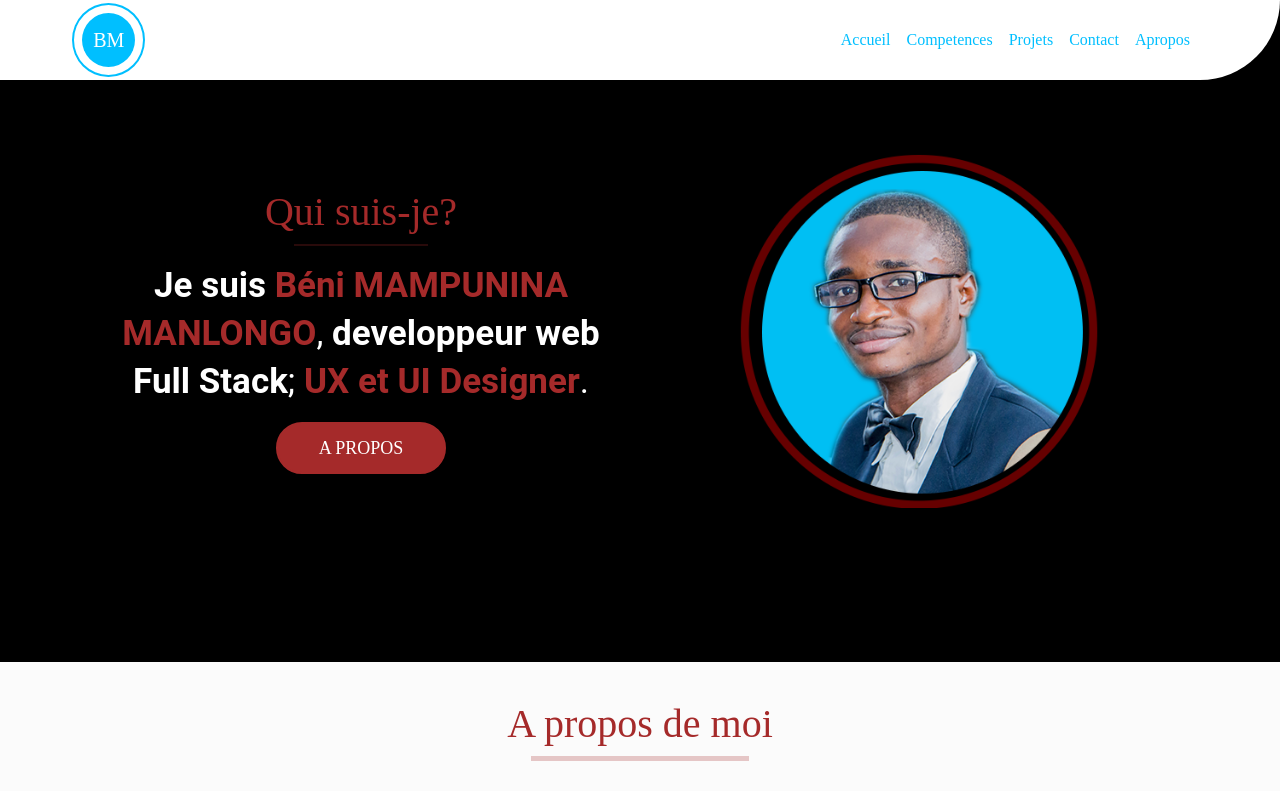
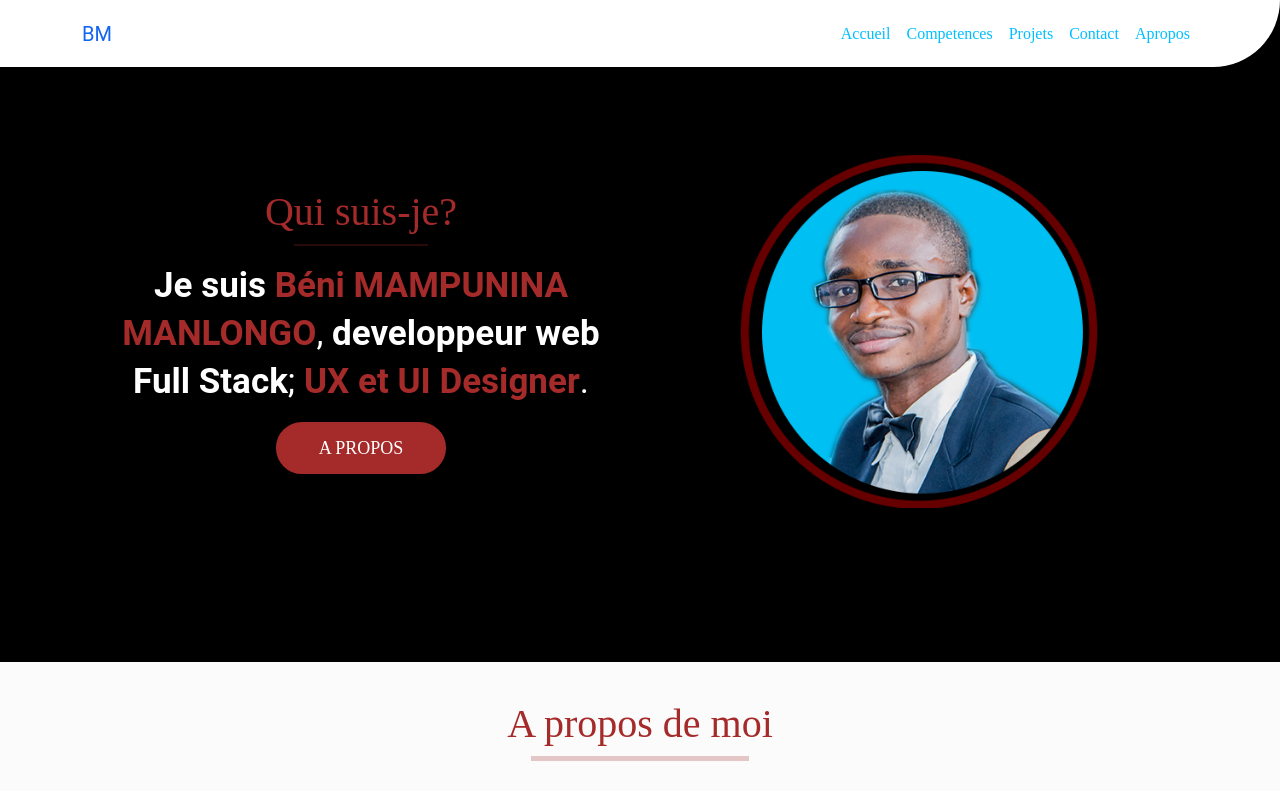
Before and after one commit to Beni-01/Portfolio, a plain HTML site: page index.html in a window 1280 px wide. Shown: the top 791 px of the page. Drawn offline with Linux system fonts and the light colour scheme; no server answers; a web font is replaced by a local one.

Commit message:
Update index.html

```diff
--- a/index.html
+++ b/index.html
@@ -24,7 +24,7 @@
       style="z-index: 3"
     >
       <div class="container">
-        <a class="navbar-brand navbar-brand--outline">BM</a>
+        <a class="navbar-brand">BM</a>
 
         <button
           class="navbar-toggler"
```
